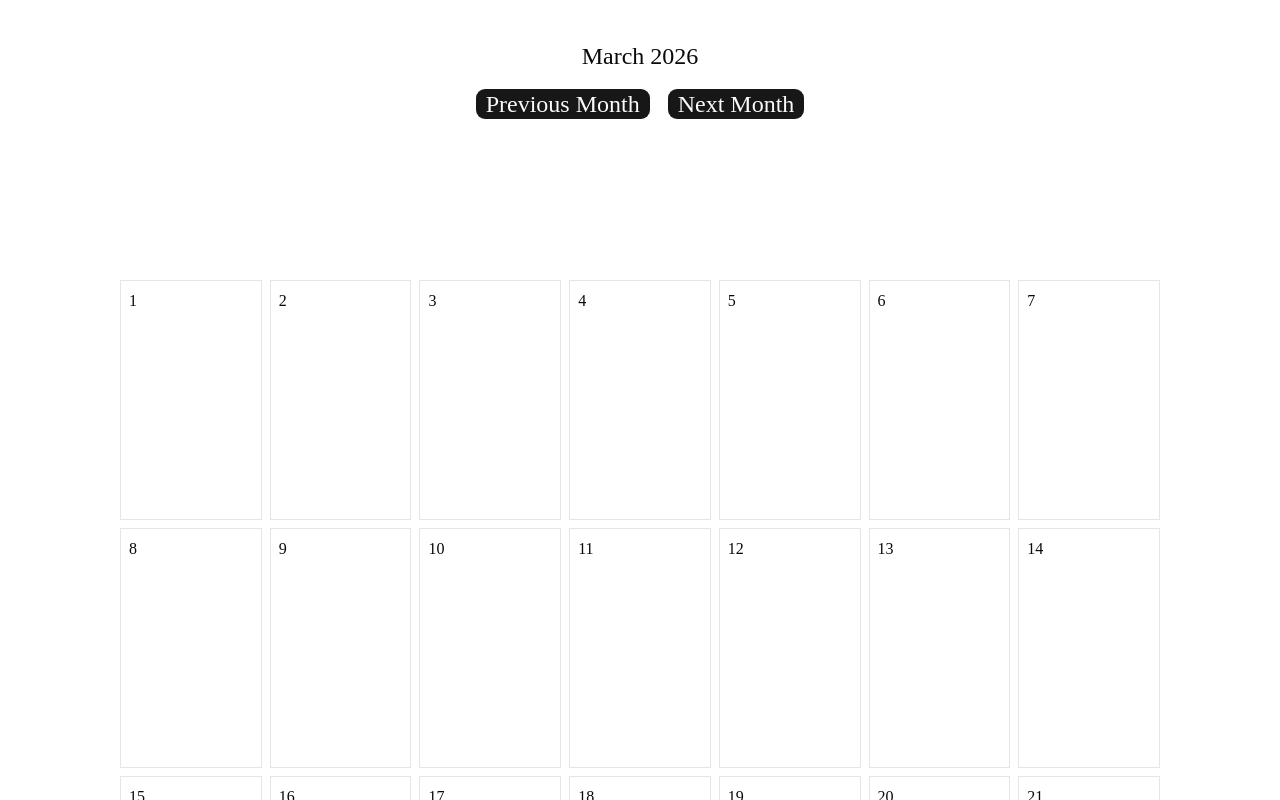
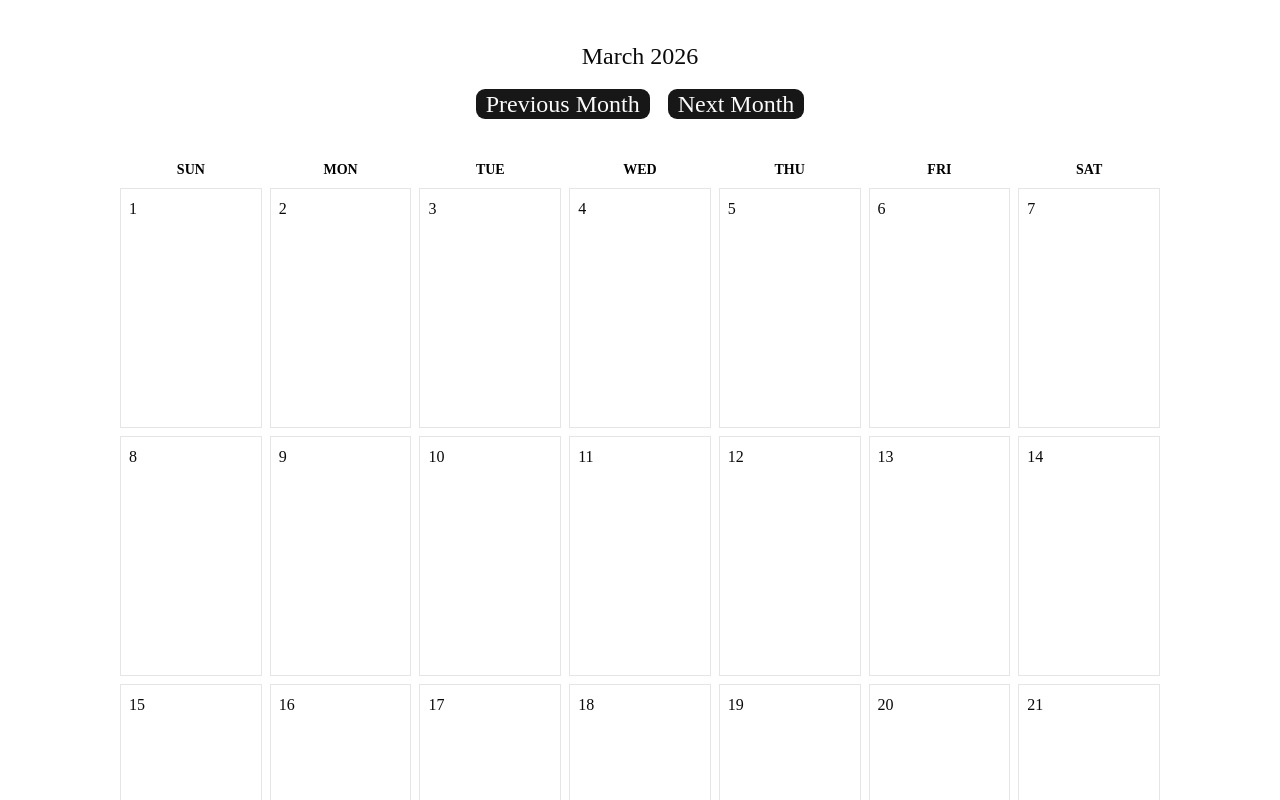
Before and after one commit to sneakyplum/notely, a Next.js app: page /dashboard in a window 1280 px wide. Shown: the top 800 px of the page. Built offline with nearby package versions, Linux system fonts and the light colour scheme.

Commit message:
updated the calendar to make the dates more readable when going through the months

```diff
--- a/src/app/(dashboard)/dashboard/page.tsx
+++ b/src/app/(dashboard)/dashboard/page.tsx
@@ -8,20 +8,20 @@ import {
   eachDayOfInterval,
   subMonths,
   addMonths,
-  format
+  format,
+  getDay
 } from "date-fns";
 import { useState } from "react";
 
 const Dashboard = () => {
 
-  const today = new Date();
   const [viewingDate, setViewingDate] = useState(new Date());
 
   // 1. Get the start and end of the grid (including padding for the week)
   const firstDayOfMonth = startOfMonth(viewingDate); // The 1st
   const lastDayOfMonth = endOfMonth(viewingDate);
 
-
+  const startingDayIndex = getDay(firstDayOfMonth);
 
   const nextMonth = () => setViewingDate(addMonths(viewingDate, 1));
   const prevMonth = () => setViewingDate(subMonths(viewingDate, 1));
@@ -46,11 +46,28 @@ const Dashboard = () => {
           <Button onClick={nextMonth} className="cursor-pointer text-2xl">Next Month</Button>
         </div>
 
+{/* 2. Day Labels (Sun, Mon, Tue...) */}
+
       </div>
-      <div className="grid grid-cols-7 gap-2 p-30">
+    <div className="grid grid-cols-7 gap-2 px-30 mb-2">
+      {['Sun', 'Mon', 'Tue', 'Wed', 'Thu', 'Fri', 'Sat'].map((label) => (
+        <div key={label} className="text-center font-bold text-sm uppercase text-black">
+          {label}
+        </div>
+      ))}
+    </div>
+      <div className="grid grid-cols-7 gap-2 p-30 pt-0">
+
+        {Array.from({ length: startingDayIndex }).map((_, index) => (
+          <div key={`empty-${index}`} className="h-60 w-full bg-gray-50/50 border border-dashed border-gray-200" />
+        ))}
+
+
+
         {calendarDays.map((day) => (
           <div key={day.toString()} className="border h-60 w-full p-2">
             {day.getDate()}
+
             {/* This is where you would drop your Sticky Notes! */}
           </div>
         ))}
```
